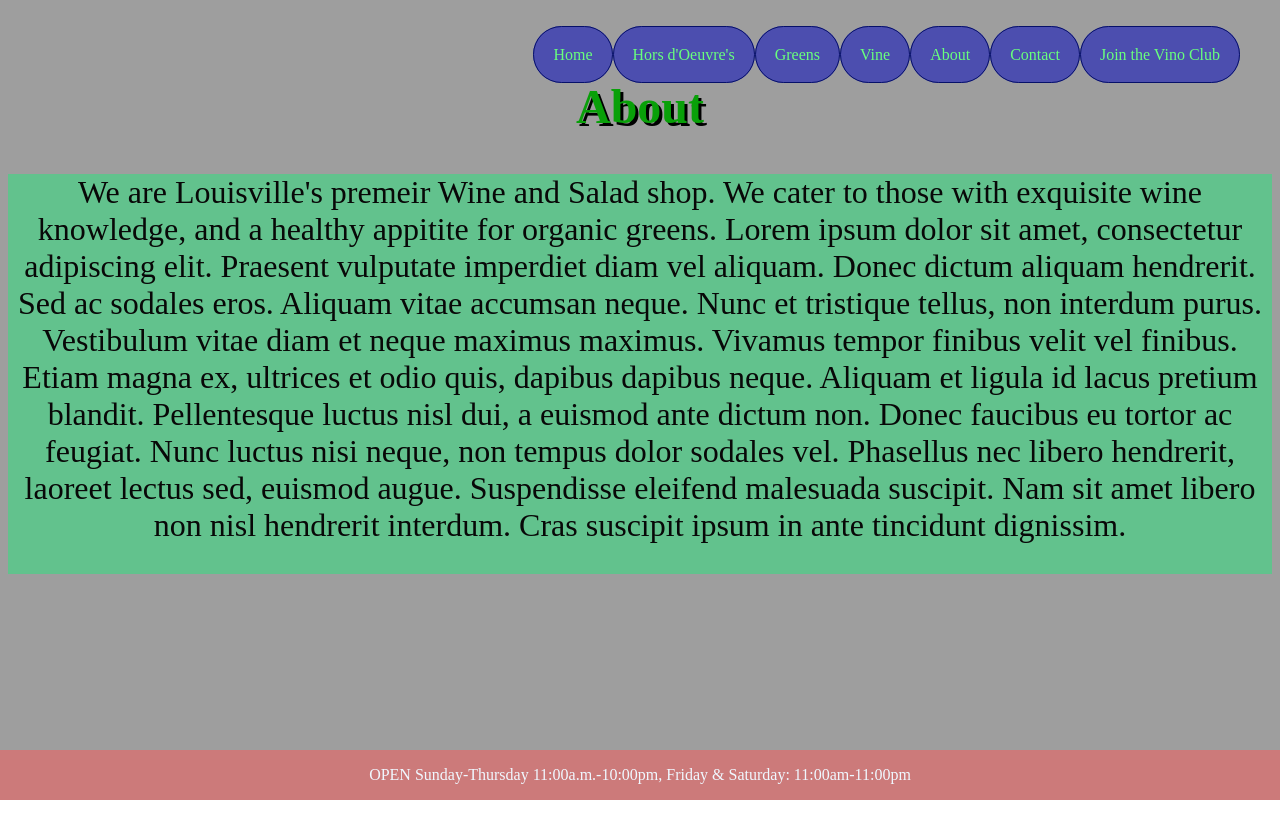
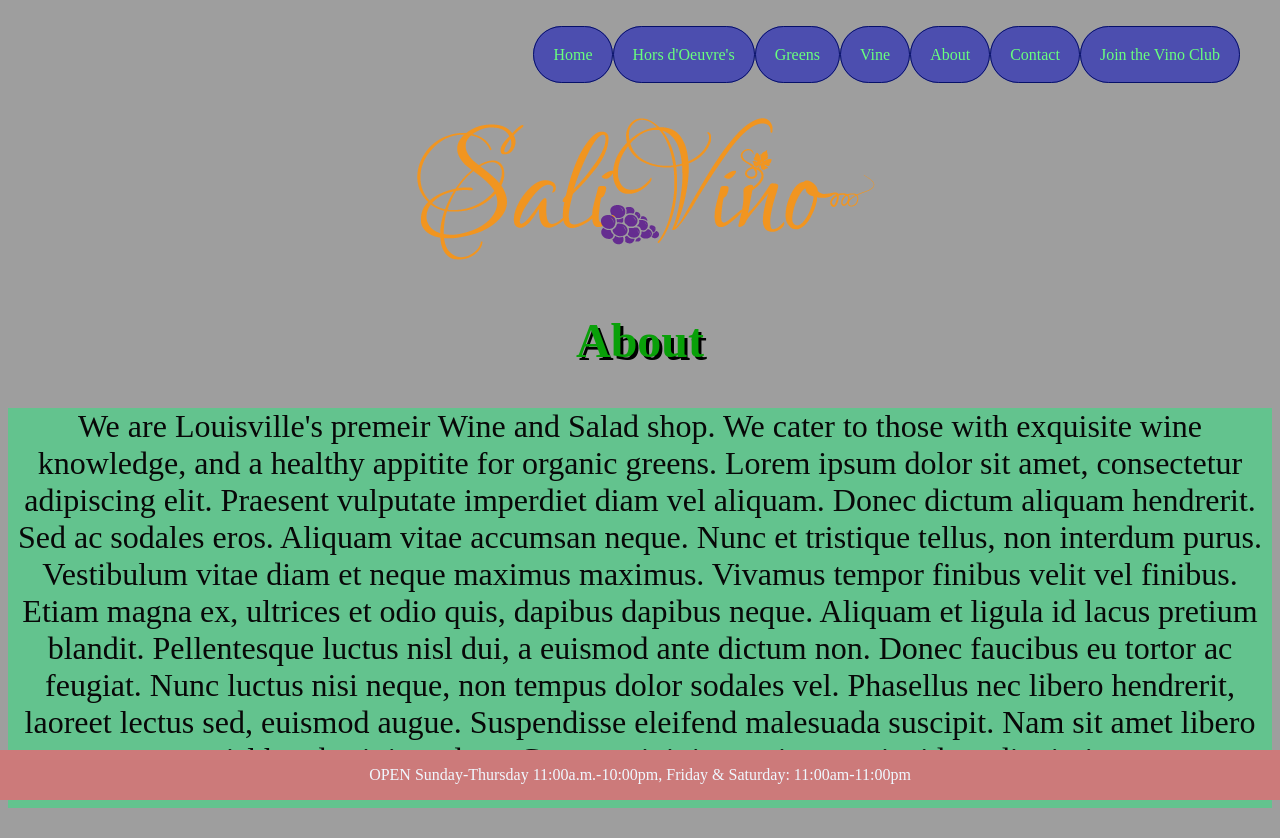
Before and after one commit to Mstewart6714/Salad-Restaurant, a plain HTML site: page About.html in a window 1280 px wide. Before the commit the page ends 800 px from the top, so only its background shows below. Drawn offline with nearby package versions, Linux system fonts and the light colour scheme; the site is published under a folder, as on GitHub Pages, so addresses that start at the root find nothing.

Commit message:
removed / from in front of logo image
image wasn't appearing

```diff
--- a/About.html
+++ b/About.html
@@ -15,7 +15,7 @@
 
 
     <h1>
-      <img src="/images/SaliVino2.png">
+      <img src="images/SaliVino2.png">
     </h1>
   </div>
 
```
